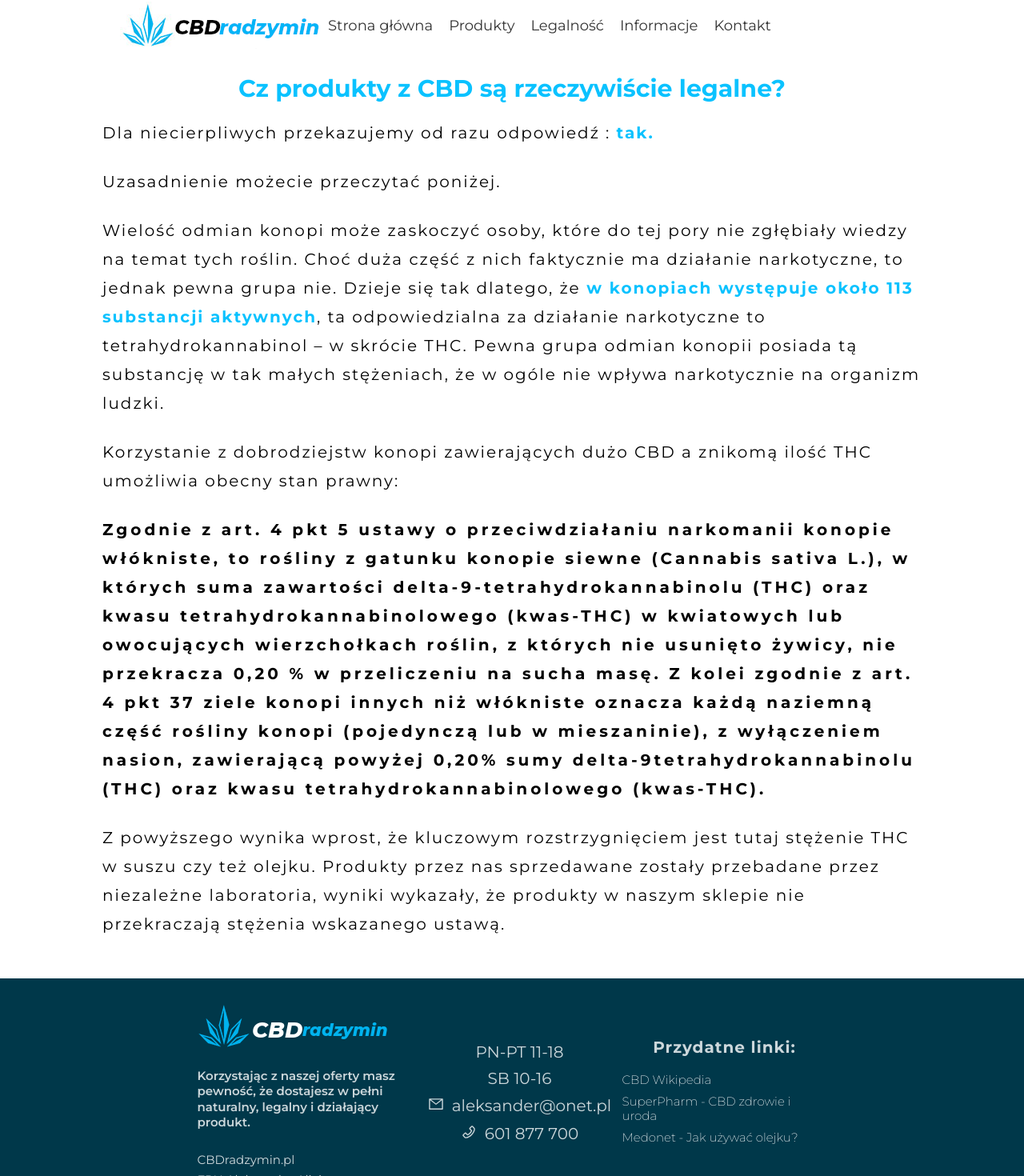
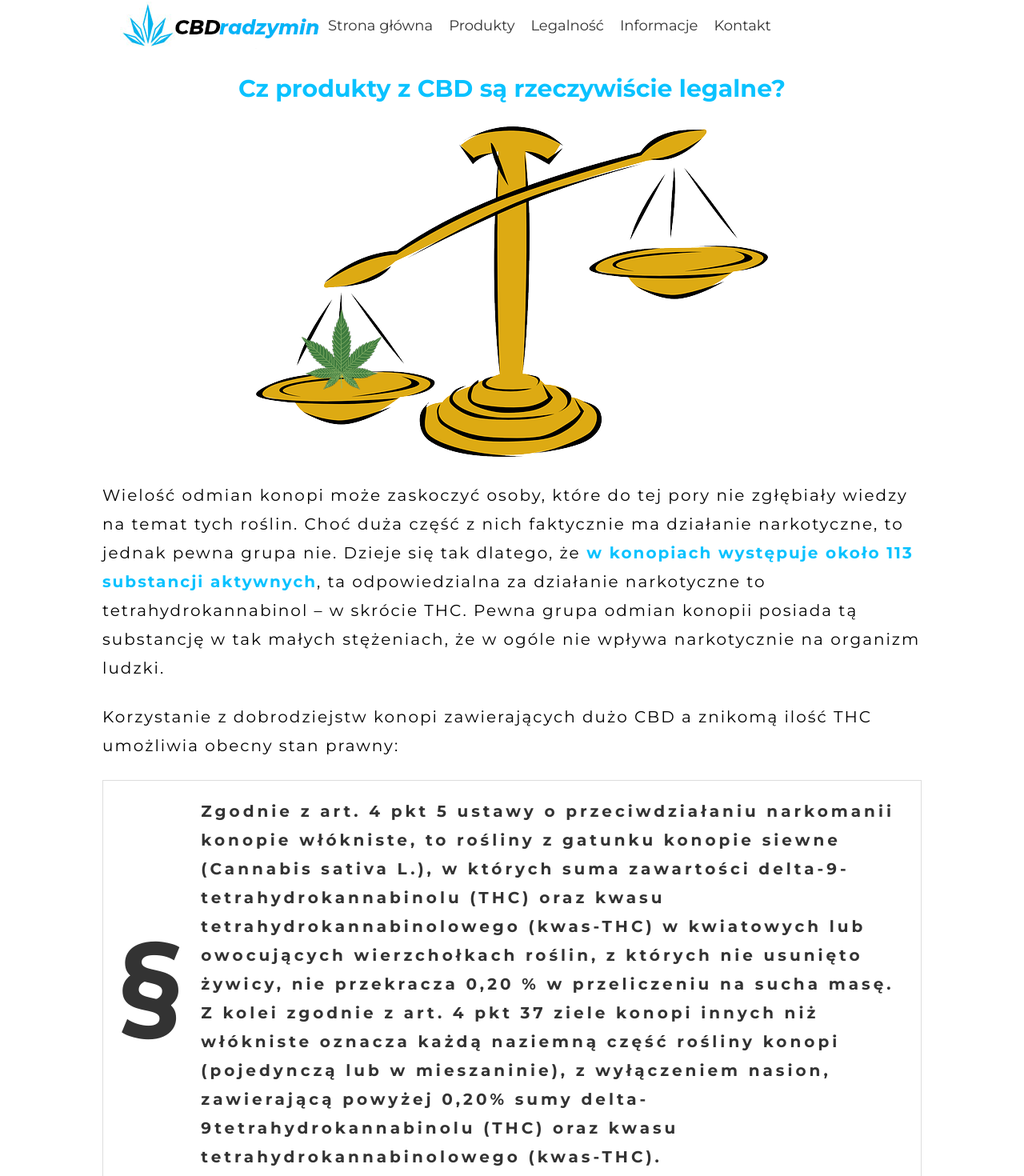
Before and after one commit to krukaleksander/cbdradzymin, a React (Create React App) app: page /legalnosc in a window 1280 px wide. Shown: the part 73-1543 px from the top of the page at 80% size. Built offline with nearby package versions, Linux system fonts and the light colour scheme.

Commit message:
add grapgic to legality

```diff
--- a/src/pages/Legality.js
+++ b/src/pages/Legality.js
@@ -1,15 +1,10 @@
 import React from "react";
-
+import lawImg from "../images/weed_law.png";
 function Legality() {
   return (
     <div className="legality-container">
       <h1>Cz produkty z CBD są rzeczywiście legalne?</h1>
-      <p className="legality-container__par">
-        Dla niecierpliwych przekazujemy od razu odpowiedź : <span>tak.</span>
-      </p>
-      <p className="legality-container__par">
-        Uzasadnienie możecie przeczytać poniżej.
-      </p>
+      <img src={lawImg} alt="" />
       <p className="legality-container__par">
         Wielość odmian konopi może zaskoczyć osoby, które do tej pory nie
         zgłębiały wiedzy na temat tych roślin. Choć duża część z nich faktycznie
@@ -26,16 +21,19 @@ function Legality() {
         ilość THC umożliwia obecny stan prawny:
       </p>
       <p className="legality-container__par legality-container__par--super">
-        Zgodnie z art. 4 pkt 5 ustawy o przeciwdziałaniu narkomanii konopie
-        włókniste, to rośliny z gatunku konopie siewne (Cannabis sativa L.), w
-        których suma zawartości delta-9-tetrahydrokannabinolu (THC) oraz kwasu
-        tetrahydrokannabinolowego (kwas-THC) w kwiatowych lub owocujących
-        wierzchołkach roślin, z których nie usunięto żywicy, nie przekracza 0,20
-        % w przeliczeniu na sucha masę. Z kolei zgodnie z art. 4 pkt 37 ziele
-        konopi innych niż włókniste oznacza każdą naziemną część rośliny konopi
-        (pojedynczą lub w mieszaninie), z wyłączeniem nasion, zawierającą
-        powyżej 0,20% sumy delta-9tetrahydrokannabinolu (THC) oraz kwasu
-        tetrahydrokannabinolowego (kwas-THC).
+        <span className="paragraph">§</span>
+        <span className="text">
+          Zgodnie z art. 4 pkt 5 ustawy o przeciwdziałaniu narkomanii konopie
+          włókniste, to rośliny z gatunku konopie siewne (Cannabis sativa L.), w
+          których suma zawartości delta-9-tetrahydrokannabinolu (THC) oraz kwasu
+          tetrahydrokannabinolowego (kwas-THC) w kwiatowych lub owocujących
+          wierzchołkach roślin, z których nie usunięto żywicy, nie przekracza
+          0,20 % w przeliczeniu na sucha masę. Z kolei zgodnie z art. 4 pkt 37
+          ziele konopi innych niż włókniste oznacza każdą naziemną część rośliny
+          konopi (pojedynczą lub w mieszaninie), z wyłączeniem nasion,
+          zawierającą powyżej 0,20% sumy delta-9tetrahydrokannabinolu (THC) oraz
+          kwasu tetrahydrokannabinolowego (kwas-THC).
+        </span>
       </p>
       <p className="legality-container__par">
         Z powyższego wynika wprost, że kluczowym rozstrzygnięciem jest tutaj
--- a/src/scss/_Legality.scss
+++ b/src/scss/_Legality.scss
@@ -1,6 +1,10 @@
 .legality-container {
   width: 80%;
   margin: 0 auto;
+  img {
+    display: block;
+    margin: 3rem auto;
+  }
   h1 {
     text-align: center;
     color: $light-blue;
@@ -18,6 +22,20 @@
     &--super {
       font-weight: bolder;
       letter-spacing: 4px;
+      margin-bottom: 25px;
+      display: flex;
+      gap: 20px;
+      border: 1px solid #ddd;
+      padding: 20px;
+      span {
+        color: $gray-like;
+      }
+      .paragraph {
+        font-size: 15rem;
+        display: block;
+        text-align: center;
+        @include flex;
+      }
     }
   }
 }
--- a/src/scss/components/_AllProductContainers.scss
+++ b/src/scss/components/_AllProductContainers.scss
@@ -3,7 +3,7 @@
   text-transform: uppercase;
   color: $gray-like;
   margin-top: 40px;
-  font-size: 30px;
+  font-size: 3rem;
 }
 
 .all-product-container {
```
Also changed, not shown: src/css/main.min.css, src/images/weed_law.png (added), 1 other file (tests, documents, lock files or other folders).
